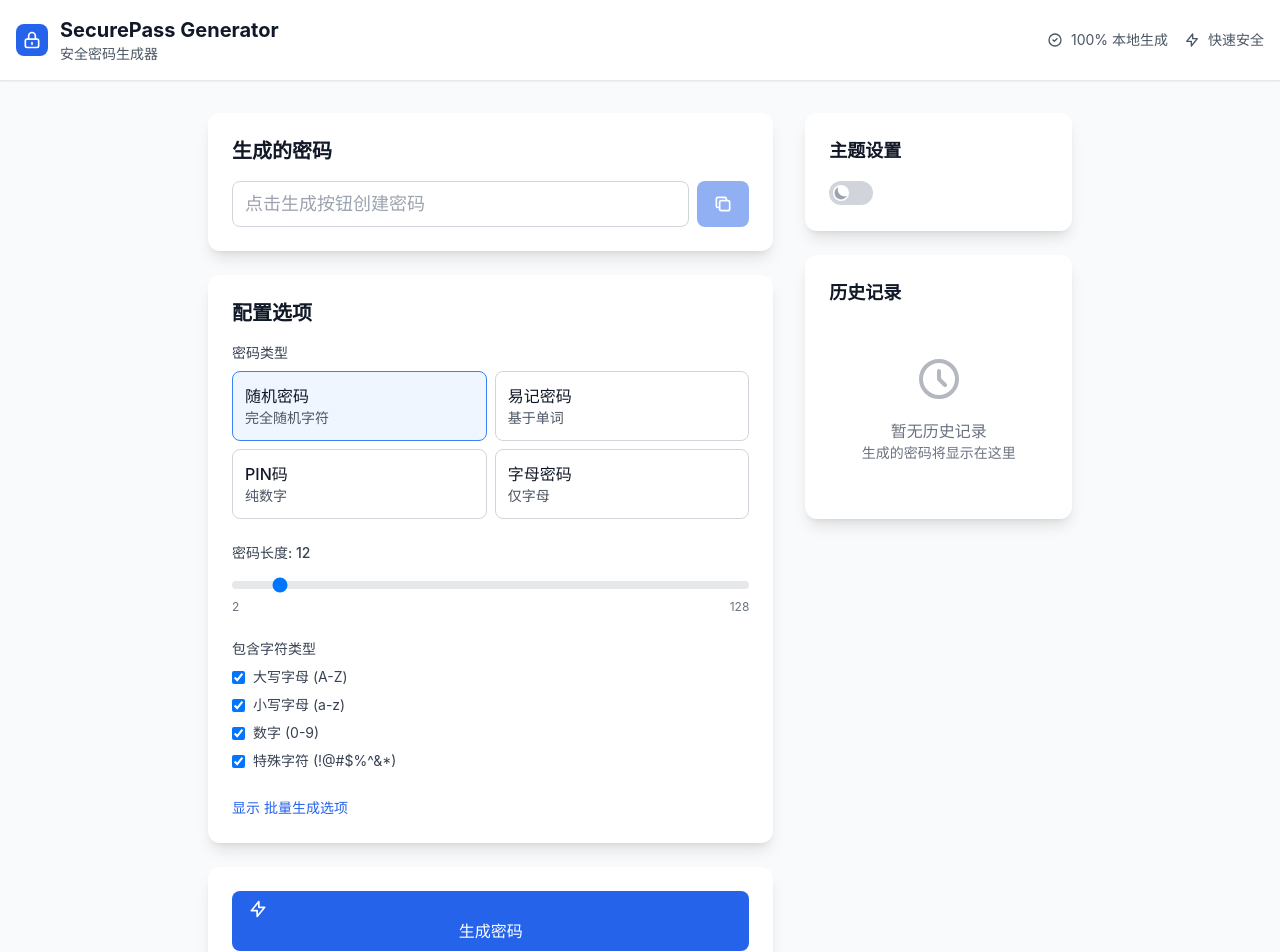
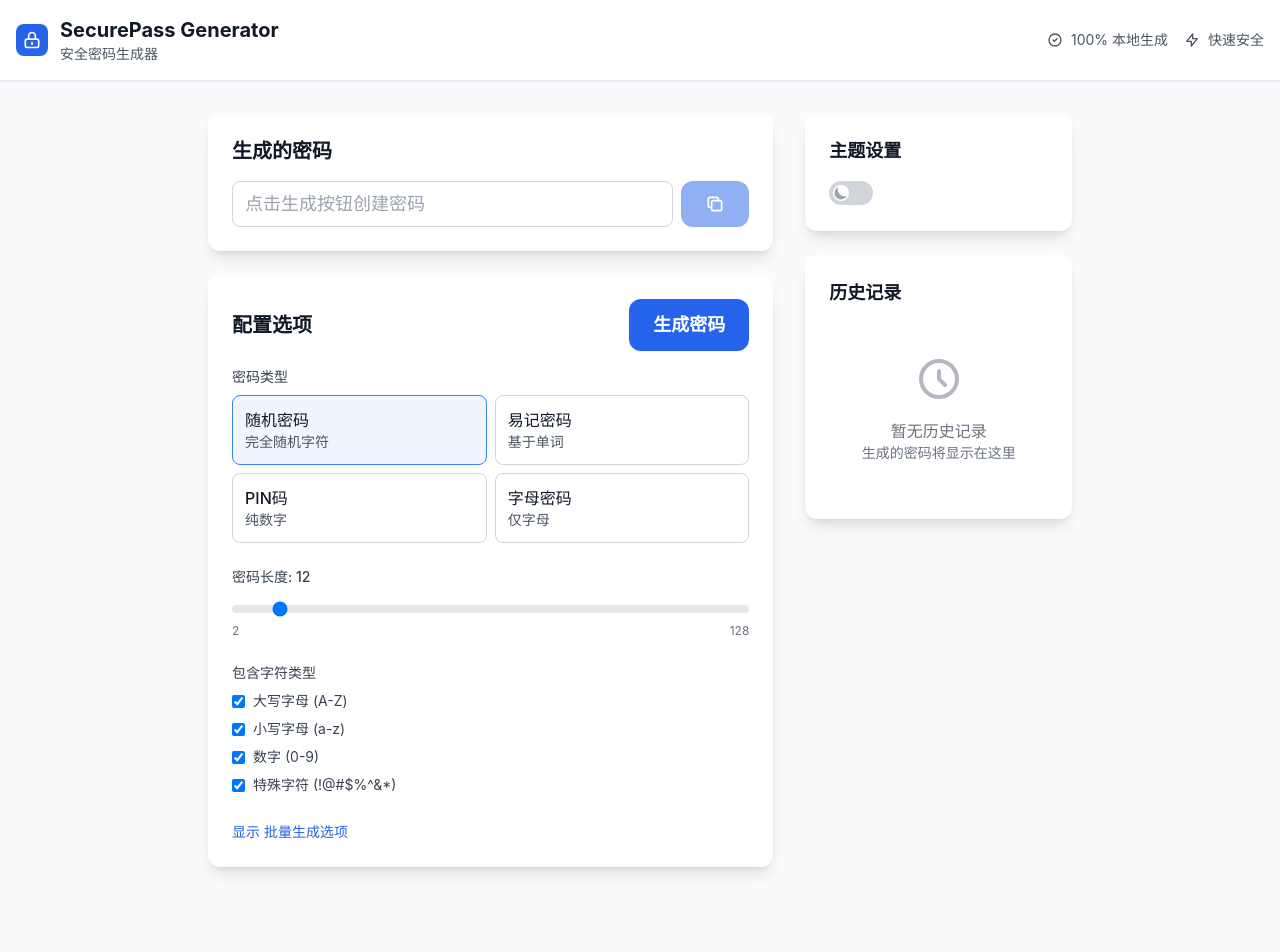
Before and after one commit to oliversu5251/passwd, a React (Vite) app: page / in a window 1280 px wide. Shown: the top 952 px of the page. Built offline with nearby package versions, Linux system fonts and the light colour scheme.

Commit message:
feat: update the ui

```diff
--- a/src/components/PasswordGenerator.tsx
+++ b/src/components/PasswordGenerator.tsx
@@ -238,12 +238,29 @@ const PasswordGenerator: React.FC<PasswordGeneratorProps> = ({ onPasswordGenerat
         </div>
       </div>
 
-      {/* 配置选项区域 */}
+            {/* 配置选项区域 */}
       <div className="card">
-        <h2 className="text-xl font-semibold text-gray-900 dark:text-gray-100 mb-4">
-          配置选项
-        </h2>
-
+        <div className="flex items-center justify-between mb-4">
+          <h2 className="text-xl font-semibold text-gray-900 dark:text-gray-100">
+            配置选项
+          </h2>
+          <div className="flex gap-2">
+            <button
+              onClick={generatePassword}
+              className="btn btn-primary"
+            >
+              生成密码
+            </button>
+            {showBatchOptions && (
+              <button
+                onClick={generateBatchPasswords}
+                className="btn btn-secondary"
+              >
+                批量生成 ({batchCount}个)
+              </button>
+            )}
+          </div>
+        </div>
         <div className="space-y-6">
           {/* 密码类型选择 */}
           <div>
@@ -354,30 +371,8 @@ const PasswordGenerator: React.FC<PasswordGeneratorProps> = ({ onPasswordGenerat
               </div>
             )}
           </div>
-        </div>
-      </div>
 
-      {/* 操作按钮区域 */}
-      <div className="card">
-        <div className="flex flex-col sm:flex-row gap-3">
-          <button
-            onClick={generatePassword}
-            className="btn btn-primary flex-1"
-          >
-            <svg className="w-5 h-5 mr-2" fill="none" stroke="currentColor" viewBox="0 0 24 24">
-              <path strokeLinecap="round" strokeLinejoin="round" strokeWidth={2} d="M13 10V3L4 14h7v7l9-11h-7z" />
-            </svg>
-            生成密码
-          </button>
-
-          {showBatchOptions && (
-            <button
-              onClick={generateBatchPasswords}
-              className="btn btn-secondary"
-            >
-              批量生成 ({batchCount}个)
-            </button>
-          )}
+          {/* 操作按钮区域 */}
         </div>
       </div>
     </div>
--- a/src/index.css
+++ b/src/index.css
@@ -18,15 +18,15 @@
 
 @layer components {
   .btn {
-    @apply px-4 py-2 rounded-lg font-medium transition-all duration-200 focus:outline-none focus:ring-2 focus:ring-offset-2;
+    @apply px-6 py-3 rounded-xl font-semibold text-base transition-all duration-200 focus:outline-none focus:ring-2 focus:ring-offset-2 shadow-sm;
   }
 
   .btn-primary {
-    @apply btn bg-primary-600 text-white hover:bg-primary-700 focus:ring-primary-500;
+    @apply btn bg-primary-600 text-white hover:bg-primary-700 focus:ring-primary-500 text-lg;
   }
 
   .btn-secondary {
-    @apply btn bg-gray-200 text-gray-900 hover:bg-gray-300 focus:ring-gray-500 dark:bg-gray-700 dark:text-gray-100 dark:hover:bg-gray-600;
+    @apply btn bg-gray-200 text-gray-900 hover:bg-gray-300 focus:ring-gray-500 dark:bg-gray-700 dark:text-gray-100 dark:hover:bg-gray-600 text-lg;
   }
 
   .btn-success {
```
Also changed, not shown: 7 other files (tests, documents, lock files or other folders).
